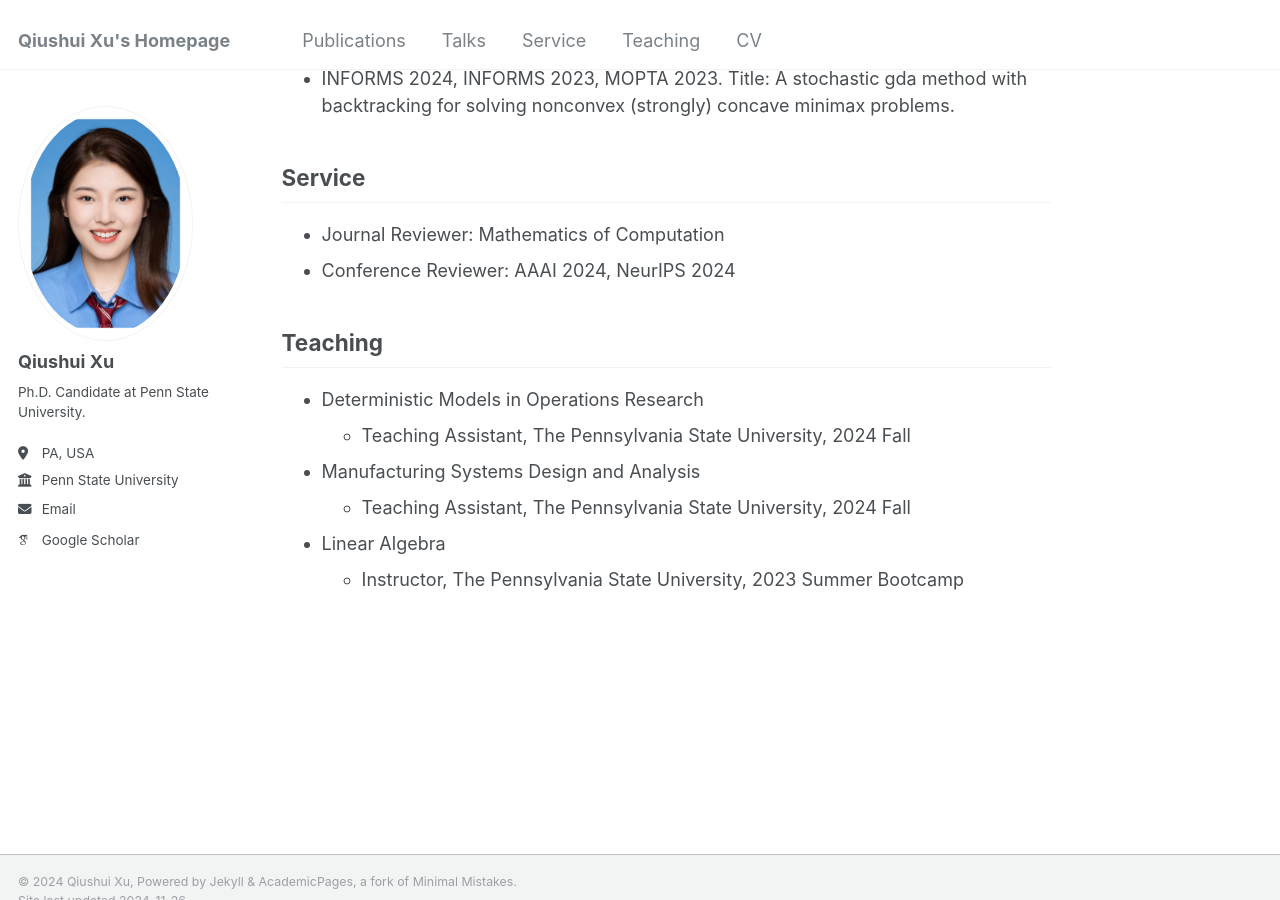
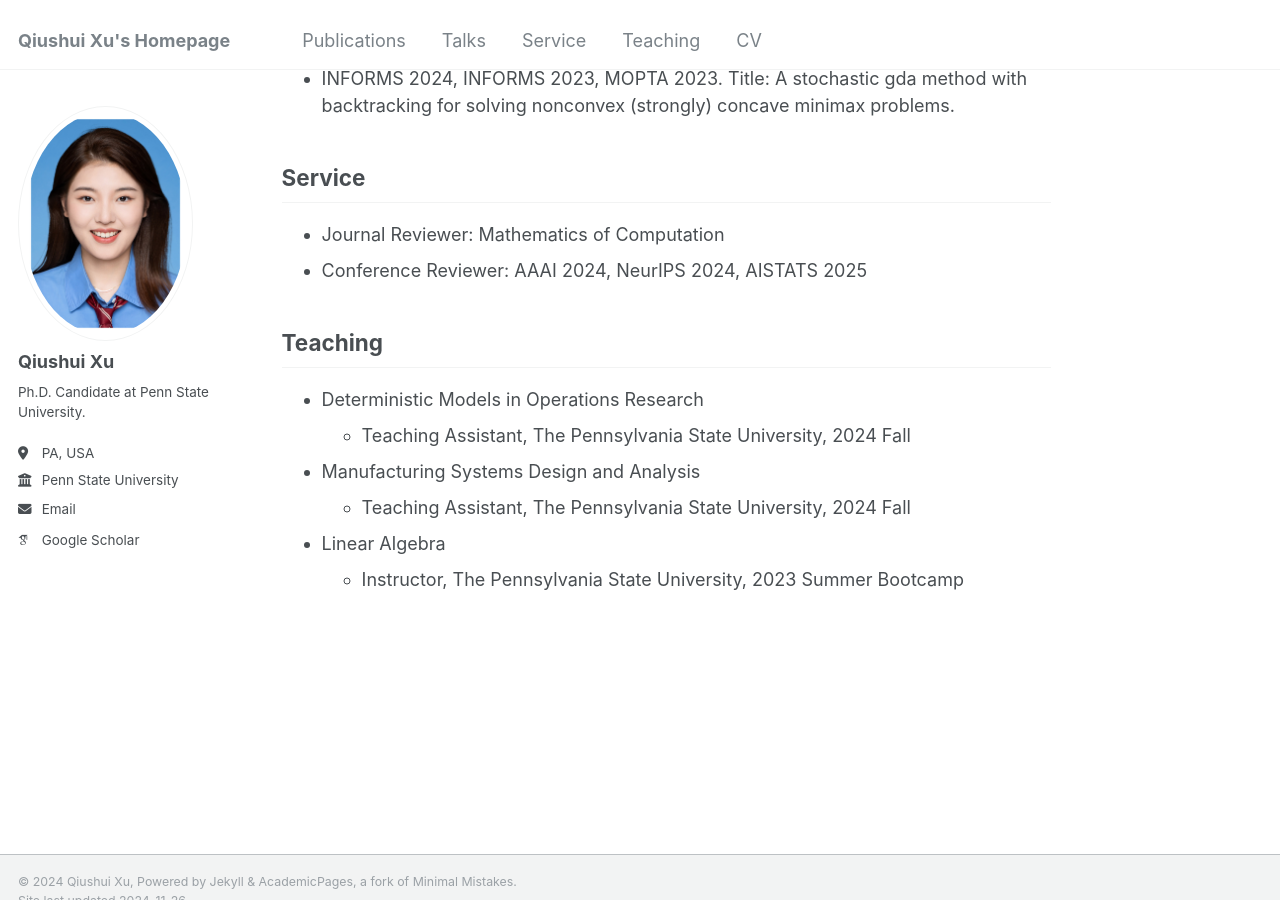
Before and after one commit to Qiushui-Xu/Qiushui-Xu.github.io, a Jekyll site: the page built from _pages/about.md, in a window 1280 px wide and 900 px high, scrolled down 1209 px. Built offline with Jekyll 4.4.1, drawn with Linux system fonts in a browser that asks for light colours; some web fonts are replaced.

Commit message:
update service

```diff
--- a/_pages/about.md
+++ b/_pages/about.md
@@ -45,7 +45,7 @@ Xuan Zhang\*, **Qiushui Xu**\*, Necdet Serhat Aybat
 ## Service
 
 - Journal Reviewer: Mathematics of Computation
-- Conference Reviewer: AAAI 2024, NeurIPS 2024
+- Conference Reviewer: AAAI 2024, NeurIPS 2024, AISTATS 2025
 
 
 ## Teaching
```
